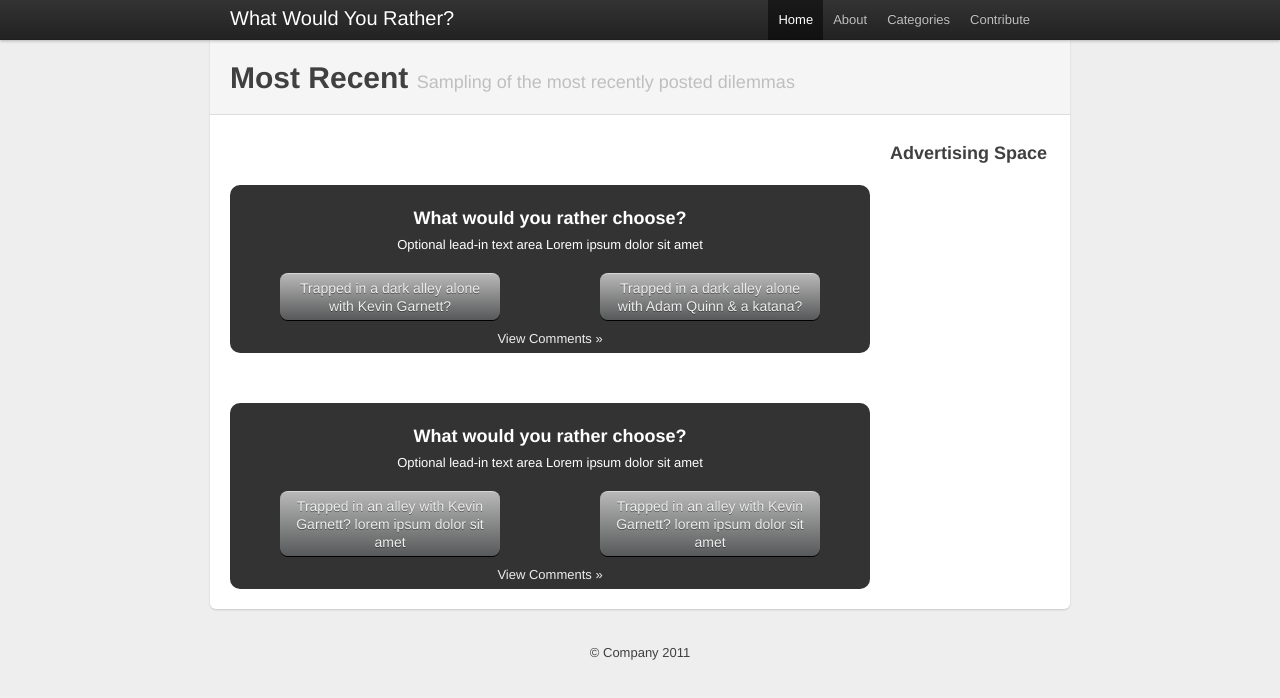
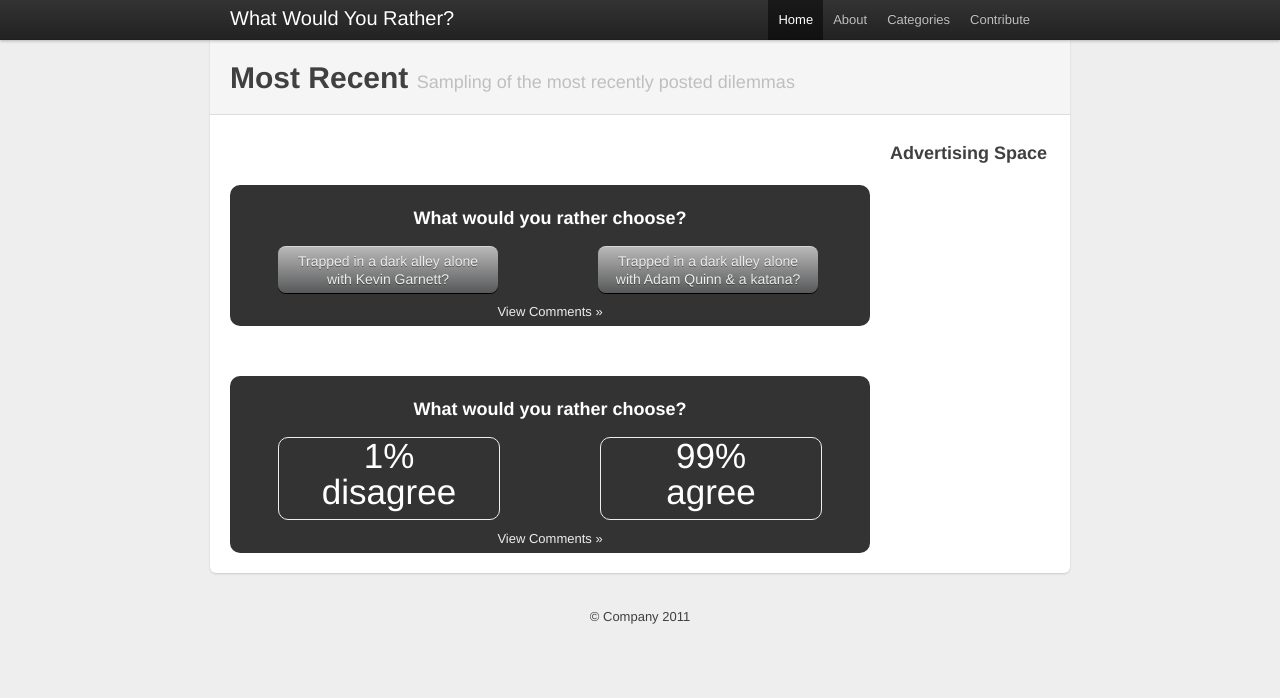
Before and after one commit to costacoast/ratherchoose, a plain HTML site: page index.html in a window 1280 px wide. Drawn offline with Linux system fonts and the light colour scheme.

Commit message:
added wireframes, added styles for results view after user has made choice

```diff
--- a/index.html
+++ b/index.html
@@ -47,7 +47,6 @@
 				<div class="span11">
 					<div class="row wwyr-item">
 						<h3 class="wwyr">What would you rather choose?</h3>
-						<p>Optional lead-in text area Lorem ipsum dolor sit amet</p>
 						<div class="span4 opt-left">
 							<a href="#" class="button">Trapped in a dark alley alone with Kevin Garnett?</a>
 						</div>
@@ -58,12 +57,11 @@
 					</div>
 					<div class="row wwyr-item">
 						<h3 class="wwyr">What would you rather choose?</h3>
-						<p>Optional lead-in text area Lorem ipsum dolor sit amet</p>
-						<div class="span4 opt-left">
-							<a href="#" class="button">Trapped in an alley with Kevin Garnett? lorem ipsum dolor sit amet</a>
+						<div class="span4 opt-left result">
+							<p class="percent">1&#37;<br/>disagree</p>
 						</div>
-						<div class="span4 opt-right">
-							<a href="#" class="button">Trapped in an alley with Kevin Garnett? lorem ipsum dolor sit amet</a>
+						<div class="span4 opt-right result">
+							<p class="percent">99&#37; <br/>agree</p>
 						</div>
 						<a class="comment-link" href="#">View Comments &raquo;</a>
 					</div>
--- a/styles/less/styles.less
+++ b/styles/less/styles.less
@@ -30,13 +30,13 @@
 }
 
 .wwyr-item > .opt-left{
-	margin: 10px 50px 10px 50px;
+	margin: 10px 50px 10px 48px;
 	border:none;
 	padding:0;
 }
 
 .wwyr-item > .opt-right{
-	margin: 10px 50px 10px 50px;
+	margin: 10px 48px 10px 50px;
 	border:none;
 	padding:0;
 }
@@ -76,6 +76,29 @@
    background: #505457;
    }
 
+.opt-left.result{
+    text-align:center;
+	border:1px solid #EEEEEE;
+    /* css3 */
+    -webkit-border-radius:10px;
+    -moz-border-radius:10px;
+    border-radius:10px;
+
+}
+
+.opt-right.result{
+    text-align:center;
+	border:1px solid #EEEEEE;
+    /* css3 */
+    -webkit-border-radius:10px;
+    -moz-border-radius:10px;
+    border-radius:10px;
+}
+
+p[class='percent']{
+	font-size: 35px;
+	line-height: 36px;
+}
 .comment-link{
 	text-decoration: none;
 	color: #ededed;
```
Also changed, not shown: styles/css/bootstrap.css, styles/css/styles.css, 2 other files.
